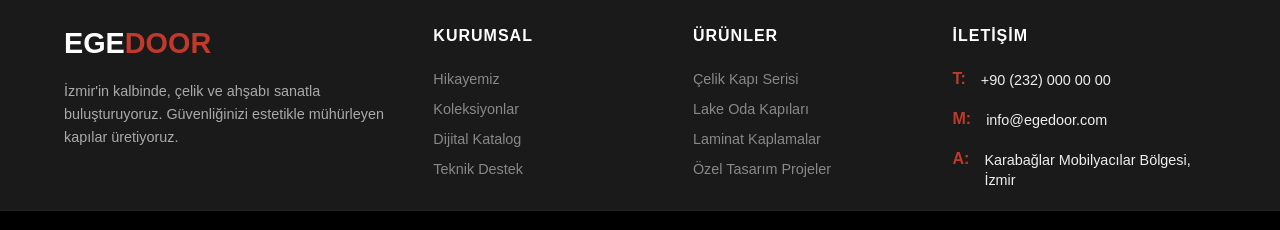
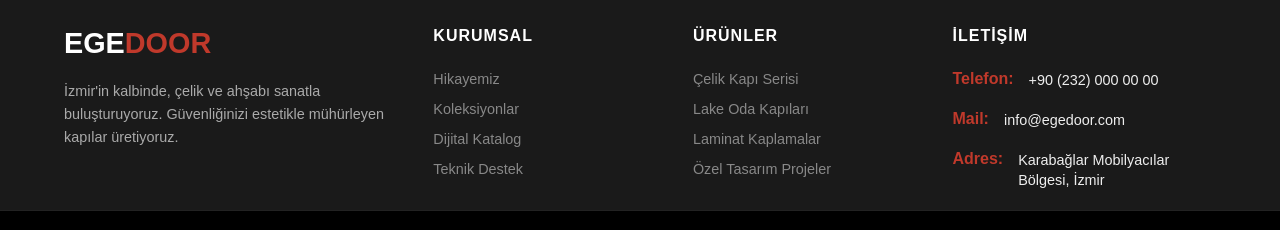
Before and after one commit to atahanfurkan/ege-door, a React (Vite) app in the folder egedoor/: page / in a window 1280 px wide. Shown: the part 6103-6333 px from the top of the page. Built offline with nearby package versions, Linux system fonts and the light colour scheme.

Commit message:
urunler css düzenleme

```diff
--- a/egedoor/src/components/footer/Footer.jsx
+++ b/egedoor/src/components/footer/Footer.jsx
@@ -63,13 +63,13 @@ const Footer = () => {
           <div className="footer-col contact-col">
             <h4>İLETİŞİM</h4>
             <div className="f-contact-item">
-              <span>T:</span> <a href="tel:+902320000000">+90 (232) 000 00 00</a>
+              <span>Telefon:</span> <a href="tel:+902320000000">+90 (232) 000 00 00</a>
             </div>
             <div className="f-contact-item">
-              <span>M:</span> <a href="mailto:info@egedoor.com">info@egedoor.com</a>
+              <span>Mail:</span> <a href="mailto:info@egedoor.com">info@egedoor.com</a>
             </div>
             <div className="f-contact-item">
-              <span>A:</span> <p>Karabağlar Mobilyacılar Bölgesi, İzmir</p>
+              <span>Adres:</span> <p>Karabağlar Mobilyacılar Bölgesi, İzmir</p>
             </div>
           </div>
 
```
